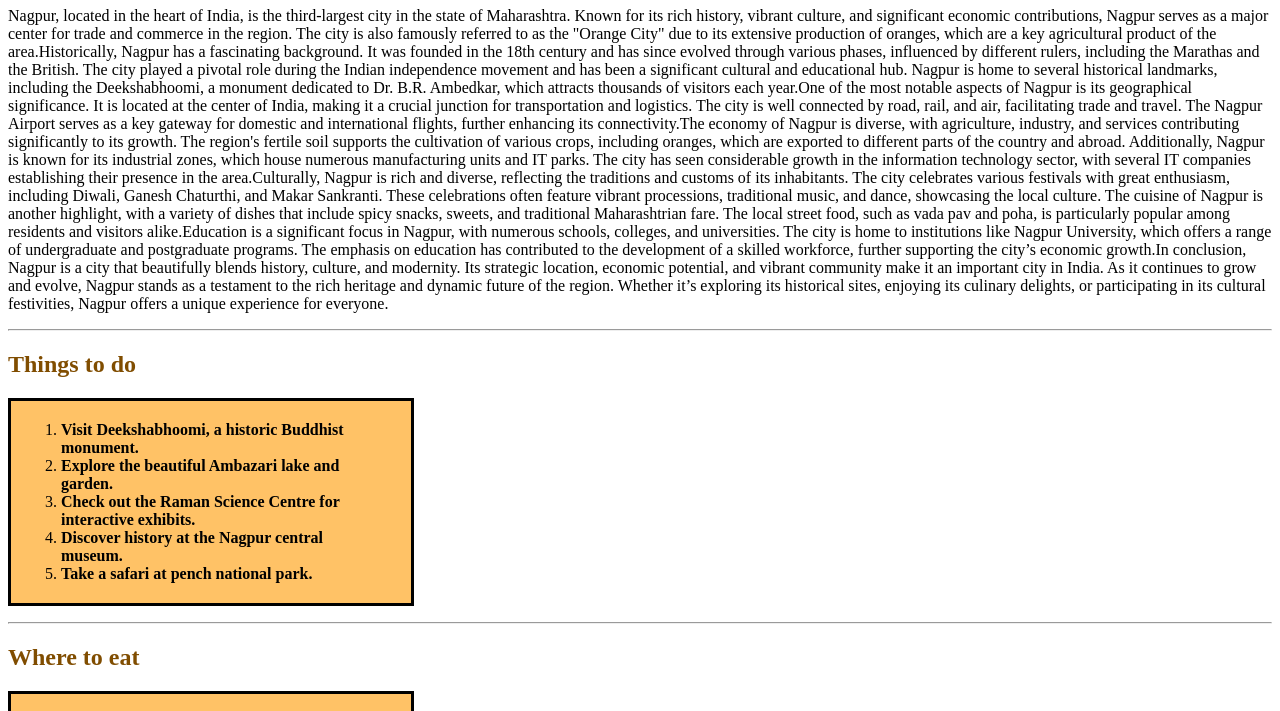
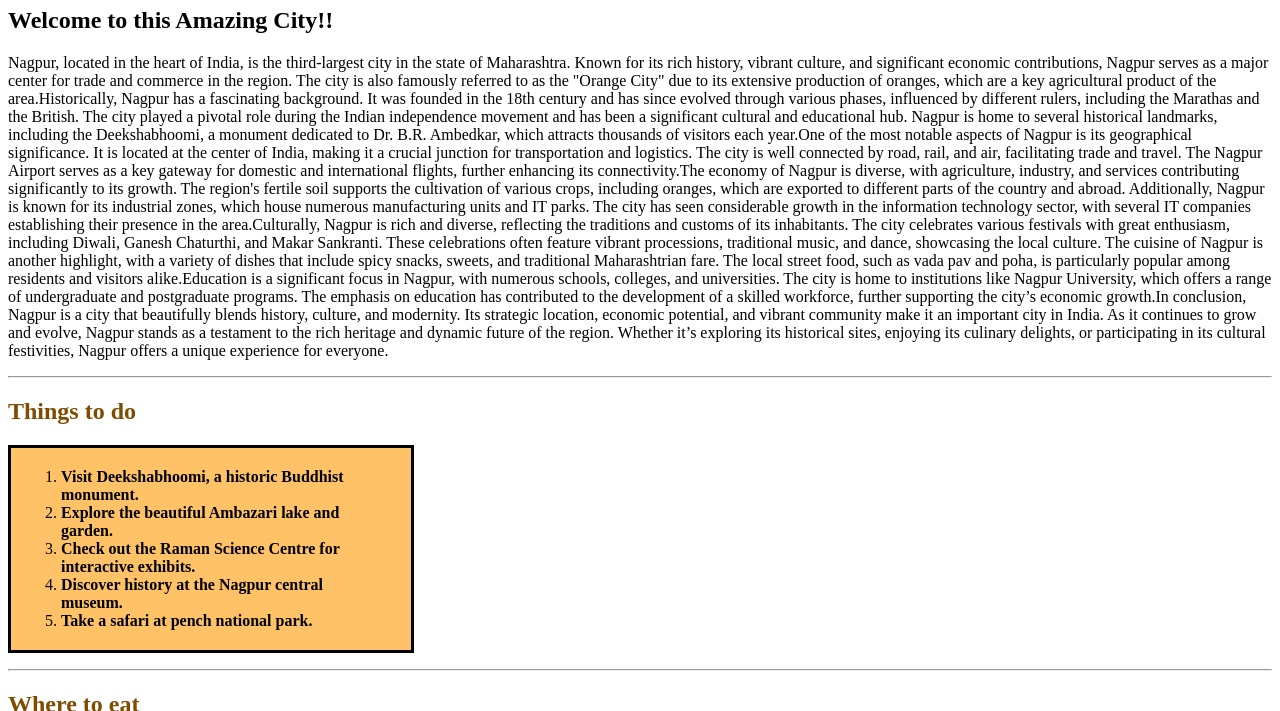
Before and after one commit to harshitajethani23/css-first-assignment, a plain HTML site: page index.html in a window 1280 px wide. Shown: the part 74-785 px from the top of the page. Drawn offline with Linux system fonts and the light colour scheme.

Commit message:
stylesheet added

```diff
--- a/index.html
+++ b/index.html
@@ -2,6 +2,7 @@
 <html>
 <head>
     <title>css assignment</title>
+    <link rel="stylesheet" href="style.css" />
     <style>
     h1 {
         background-color:#ffad33;
@@ -25,6 +26,7 @@
 </head>
 <body>
     <h1>Nagpur (The orange city 🍊)</h1>
+    <h2>Welcome to this Amazing City!!</h2>
     <p>
     Nagpur, located in the heart of India, is the third-largest city in the state of Maharashtra. Known
     for its rich history, vibrant culture, and significant economic contributions, Nagpur serves as a
--- /dev/null
+++ b/style.css
@@ -0,0 +1,3 @@
+h2 {
+    color:black;
+   }
```
